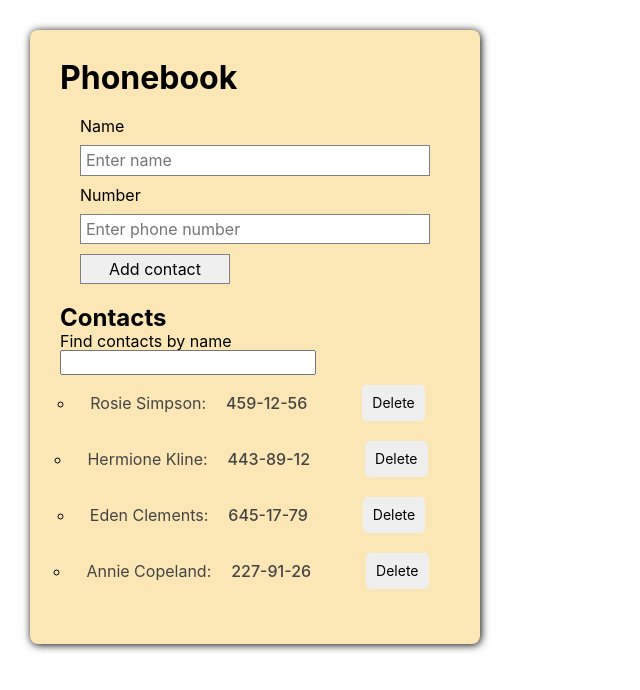
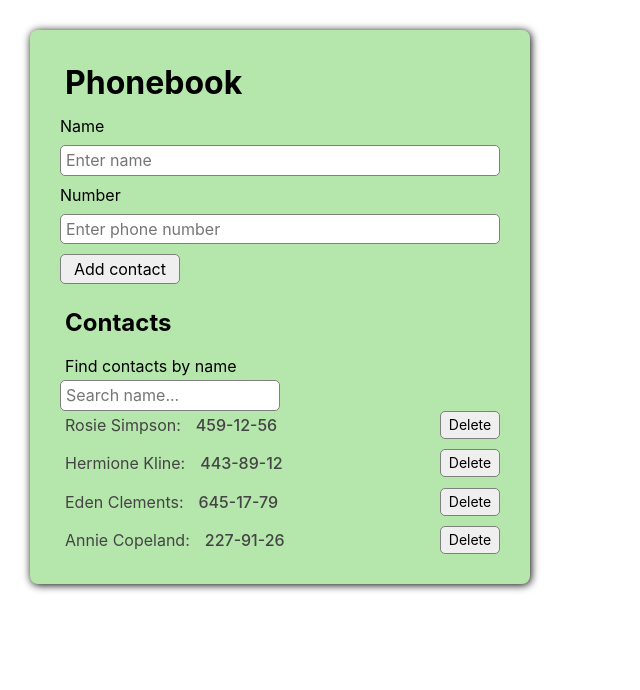
Before and after one commit to galu4ok/goit-react-hw-04-phonebook, a React (Create React App) app: page / in a window 1280 px wide. Shown: the top 690 px of the page, without its empty margins (0-640 px from the left). Built offline with nearby package versions, Linux system fonts and the light colour scheme.

Commit message:
add start files and fix previous stylization

```diff
--- a/src/components/ContactItem/ContactItem.styled.js
+++ b/src/components/ContactItem/ContactItem.styled.js
@@ -2,11 +2,8 @@ import styled from 'styled-components';
 
 export const Wrapper = styled.div`
   display: flex;
-  flex-direction: row;
-  gap: 50px;
+  /* gap: 20px; */
   align-items: center;
-  text-align: counter;
-  margin: 10px;
 `;
 
 export const Text = styled.p`
@@ -17,17 +14,21 @@ export const Text = styled.p`
 
 export const SpanText = styled.span`
   font-weight: 500;
-  padding-left: 20px;
+  padding-left: 15px;
 `;
 export const DeleteBtn = styled.button`
+  position: absolute;
   font-size: 14px;
   border: none;
   outline: none;
-  padding: 10px;
+  padding: 5px;
+  border: 1px solid grey;
   border-radius: 5px;
+  margin-left: 380px;
+  width: 60px;
 
   &:hover {
-    background-color: #3d85c6;
+    background-color: teal;
     outline: teal;
     color: #ffffff;
   }
--- a/src/components/ContactsForm/ContactsForm.styled.js
+++ b/src/components/ContactsForm/ContactsForm.styled.js
@@ -5,11 +5,11 @@ export const StyledForm = styled(Form)`
   display: flex;
   flex-direction: column;
   gap: 10px;
-  padding: 20px;
 `;
 export const StyledField = styled(Field)`
   padding: 5px;
   border: 1px solid grey;
+  border-radius: 5px;
 `;
 
 export const StyledError = styled(ErrorMessage)`
@@ -18,10 +18,12 @@ export const StyledError = styled(ErrorMessage)`
   color: tomato;
 `;
 export const AddBtn = styled.button`
-  width: 150px;
+  width: 120px;
   height: 30px;
   color: black;
   border: 1px solid grey;
+  border-radius: 5px;
+  margin-bottom: 20px;
 
   &:hover {
     background-color: teal;
--- a/src/components/ContactsList/ContactsList.styled.js
+++ b/src/components/ContactsList/ContactsList.styled.js
@@ -1,16 +1,14 @@
 import styled from 'styled-components';
 
 export const List = styled.ul`
+  width: 440px;
   display: flex;
   flex-direction: column;
-  align-items: center;
-  justify-content: space-between;
-  margin-bottom: 15px;
+  gap: 10px;
   border-radius: 5px;
 `;
 
 export const ListItem = styled.li`
-  list-style:circle;
-  flex-basis: calc((100% - 20px) / 4);
-  padding: : 30px 10px;
+  display: flex;
+  justify-content: flex-start;
 `;
--- a/src/components/Filter/Filter.js
+++ b/src/components/Filter/Filter.js
@@ -1,8 +1,14 @@
+import { FilterInput } from './Filter.styled';
 export const Filter = ({ filter, onChange }) => {
   return (
     <div>
       <p>Find contacts by name</p>
-      <input type="text" value={filter} onChange={onChange} />
+      <FilterInput
+        type="text"
+        value={filter}
+        onChange={onChange}
+        placeholder="Search name..."
+      />
     </div>
   );
 };
--- a/src/components/Filter/Filter.styled.js
+++ b/src/components/Filter/Filter.styled.js
@@ -1,11 +1,9 @@
 import styled from 'styled-components';
 
-export const Search = styled.div`
-  input {
-    margin: 30px;
-    width: 400px;
-    border-radius: 5px;
-    text-align: center;
-    padding: 5px;
-  }
+export const FilterInput = styled.input`
+  padding: 5px;
+  border: 1px solid grey;
+  border-radius: 5px;
+  box-sizing: border-box;
+  width: 220px;
 `;
--- a/src/components/GlobalStyle.js
+++ b/src/components/GlobalStyle.js
@@ -20,8 +20,8 @@ h2,
 h3,
 h4,
 p {
-  margin: 0;
-  padding: 20;
+  margin: 0px;
+  padding: 5px;
 }
 
 ul {
@@ -43,12 +43,15 @@ button {
 img {
   display: block;
 }
+h1,h2 {
+  margin-bottom: 10px;
+  }
 
 #root {
   margin: 30px;
-  background-color: #fae7b5;
-  width: 450px;
-  padding:30px;
+  padding: 30px;
+  background-color: #b5e6ac;
+  width: 500px;
   display: block;
   border-radius: 8px;
   box-shadow: 1px 1px 8px 0px #000000;
```
